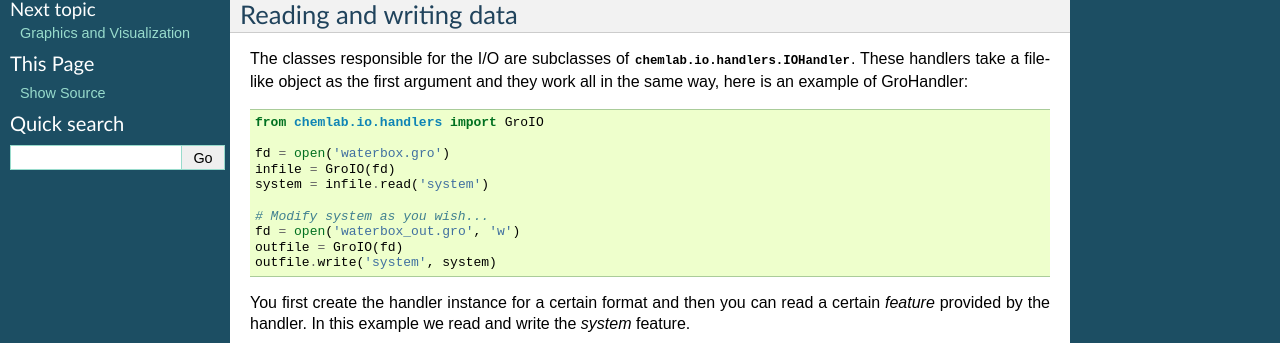
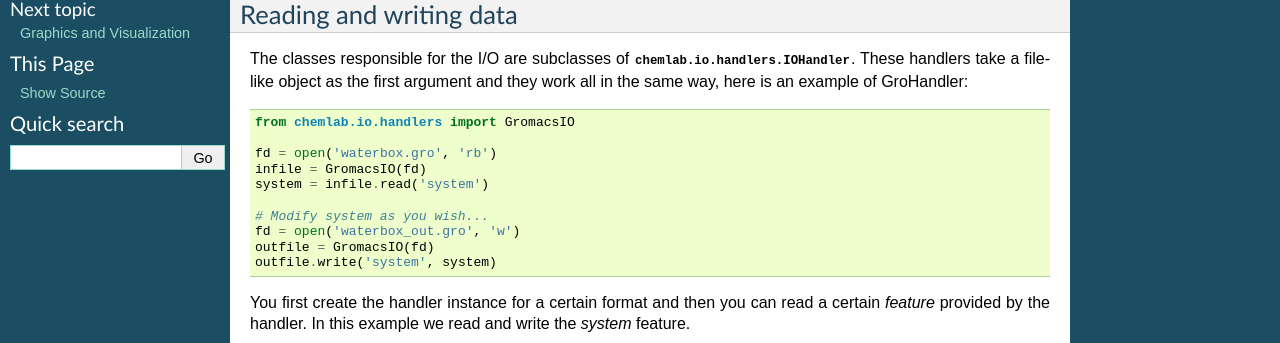
Before and after one commit to chemlab/chemlab, a Sphinx documentation site: the page built from docs/io.rst, in a window 1280 px wide and 900 px high. Shown: the part 235-578 px from the top of the window. Built offline with Sphinx 7.4.7, drawn with Linux system fonts in a browser that asks for light colours; formulas are drawn with MathJax 3.

Commit message:
Update io.rst [ci skip]

```diff
--- a/docs/io.rst
+++ b/docs/io.rst
@@ -19,15 +19,15 @@ The classes responsible for the I/O are subclasses of
 file-like object as the first argument and they work all in the same
 way, here is an example of GroHandler::
 
-  from chemlab.io.handlers import GroIO
+  from chemlab.io.handlers import GromacsIO
 
-  fd = open('waterbox.gro')
-  infile = GroIO(fd)
+  fd = open('waterbox.gro', 'rb')
+  infile = GromacsIO(fd)
   system = infile.read('system')
 
   # Modify system as you wish...
   fd = open('waterbox_out.gro', 'w')
-  outfile = GroIO(fd)
+  outfile = GromacsIO(fd)
   outfile.write('system', system)
 
 You first create the handler instance for a certain format and then
```
